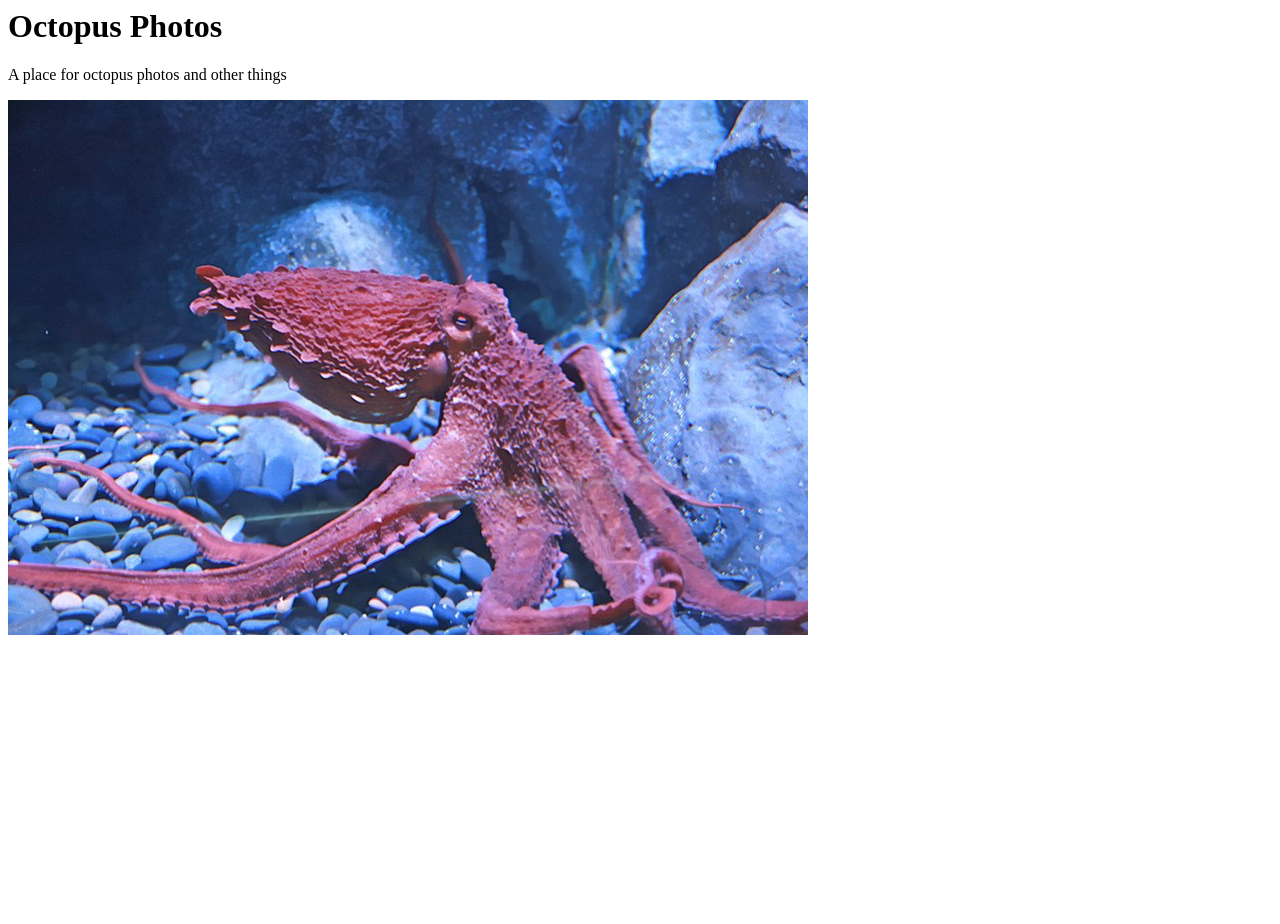
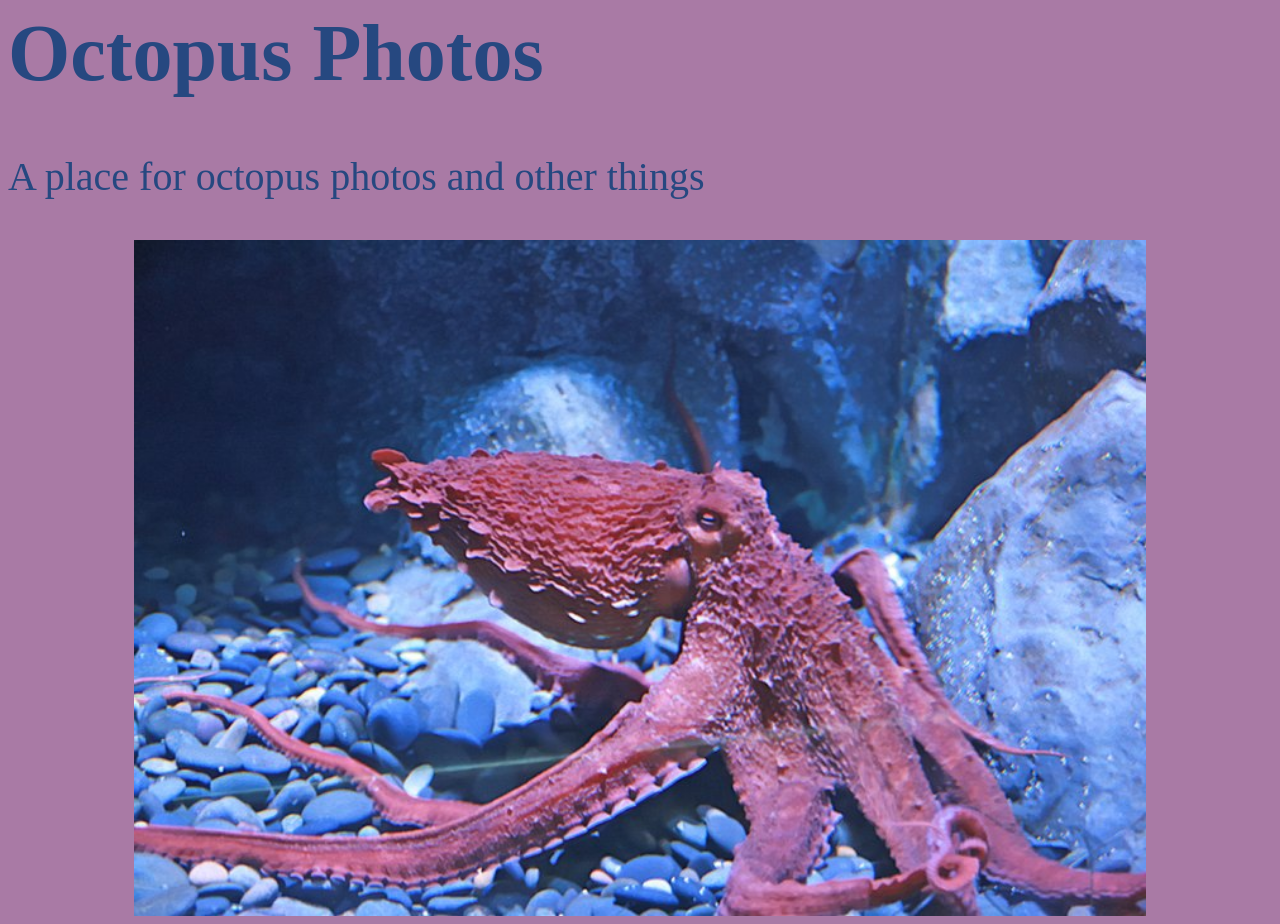
Before and after one commit to appendjeff/octopus-photos, a plain HTML site: page index.html in a window 1280 px wide. Before the commit the page ends 800 px from the top, so only its background shows below. Drawn offline with Linux system fonts and the light colour scheme.

Commit message:
Add some styles

```diff
--- a/index.html
+++ b/index.html
@@ -1,7 +1,31 @@
 <html>
+  <head>
+<style>
+body {
+  background-color: #a97aa5;
+  color: #264880;
+}
+h1 {
+  font-size: 5em;
+}
+p {
+  font-size: 2.5em;
+}
+div.img {
+  text-align: center;
+  width: 100%;
+}
+div.img img {
+  width: 80%;
+}
+
+</style>
+  </head>
   <body>
     <h1>Octopus Photos</h1>
     <p>A place for octopus photos and other things</p>
-    <img src="photos/wikimedia_commons/800px-Giant_Pacific_Octopus.jpg">
+    <div class="img">
+      <img src="photos/wikimedia_commons/800px-Giant_Pacific_Octopus.jpg">
+    </div>
   </body>
 </html>
```
